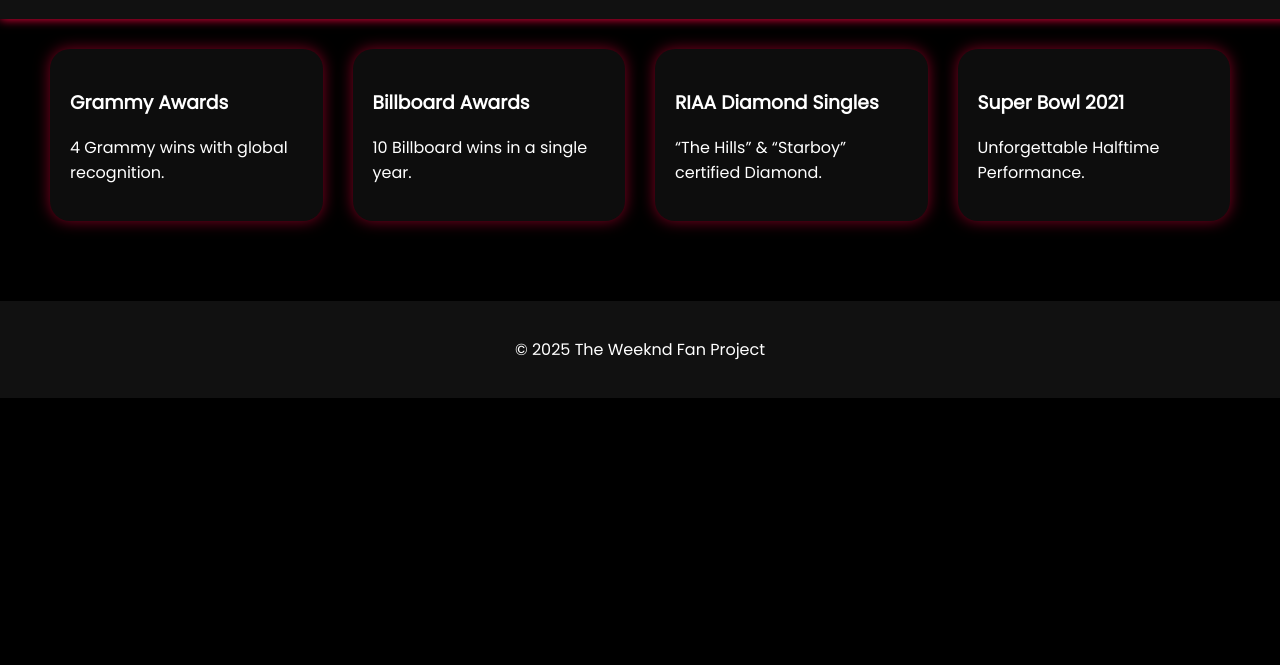
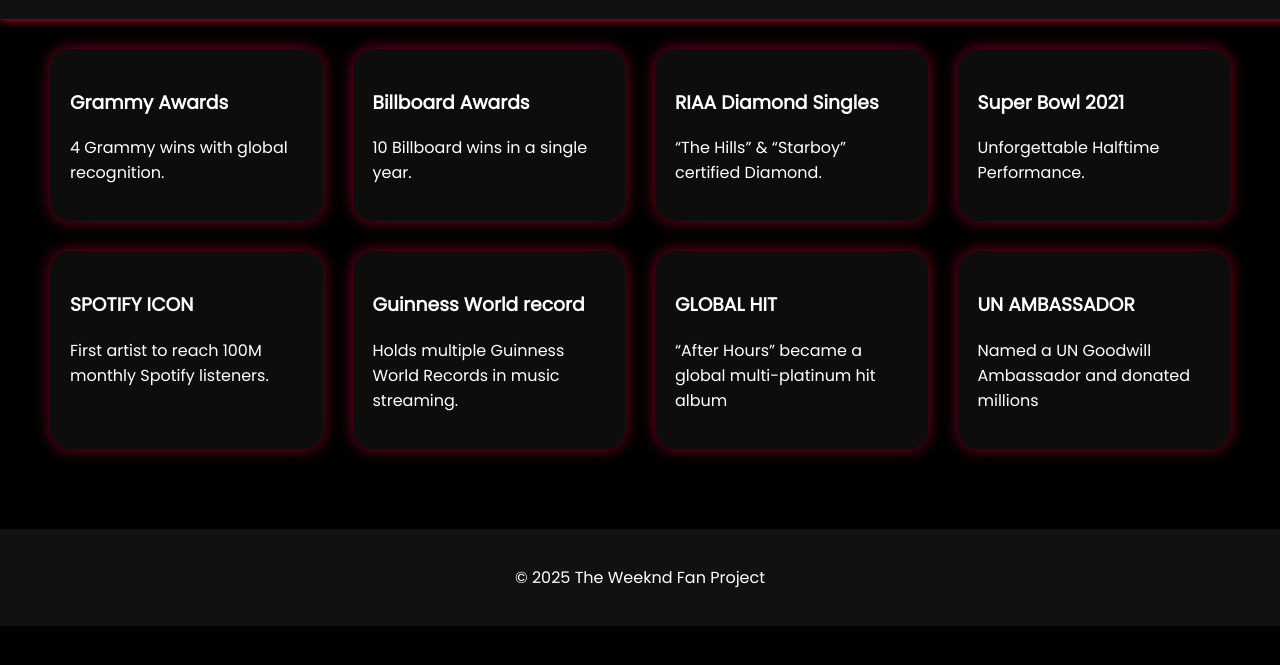
Before and after one commit to kiyotakaaKira/xo-Website, a plain HTML site: page awards.html in a window 1280 px wide. Shown: the part 101-766 px from the top of the page. Drawn offline with Linux system fonts and the light colour scheme.

Commit message:
awards.html

```diff
--- a/awards.html
+++ b/awards.html
@@ -36,6 +36,22 @@
     <h3>Super Bowl 2021</h3>
     <p>Unforgettable Halftime Performance.</p>
   </div>
+  <div class="card">
+    <h3>SPOTIFY ICON</h3>
+    <p>First artist to reach 100M monthly Spotify listeners.</p>
+  </div>
+  <div class="card">
+    <h3>Guinness World record</h3>
+    <p>Holds multiple Guinness World Records in music streaming.</p>
+  </div>
+  <div class="card">
+    <h3>GLOBAL HIT</h3>
+    <p>“After Hours” became a global multi-platinum hit album</p>
+  </div>
+  <div class="card">
+    <h3>UN AMBASSADOR</h3>
+    <p>Named a UN Goodwill Ambassador and donated millions</p>
+  </div>
 </section>
 
 <footer>
```
